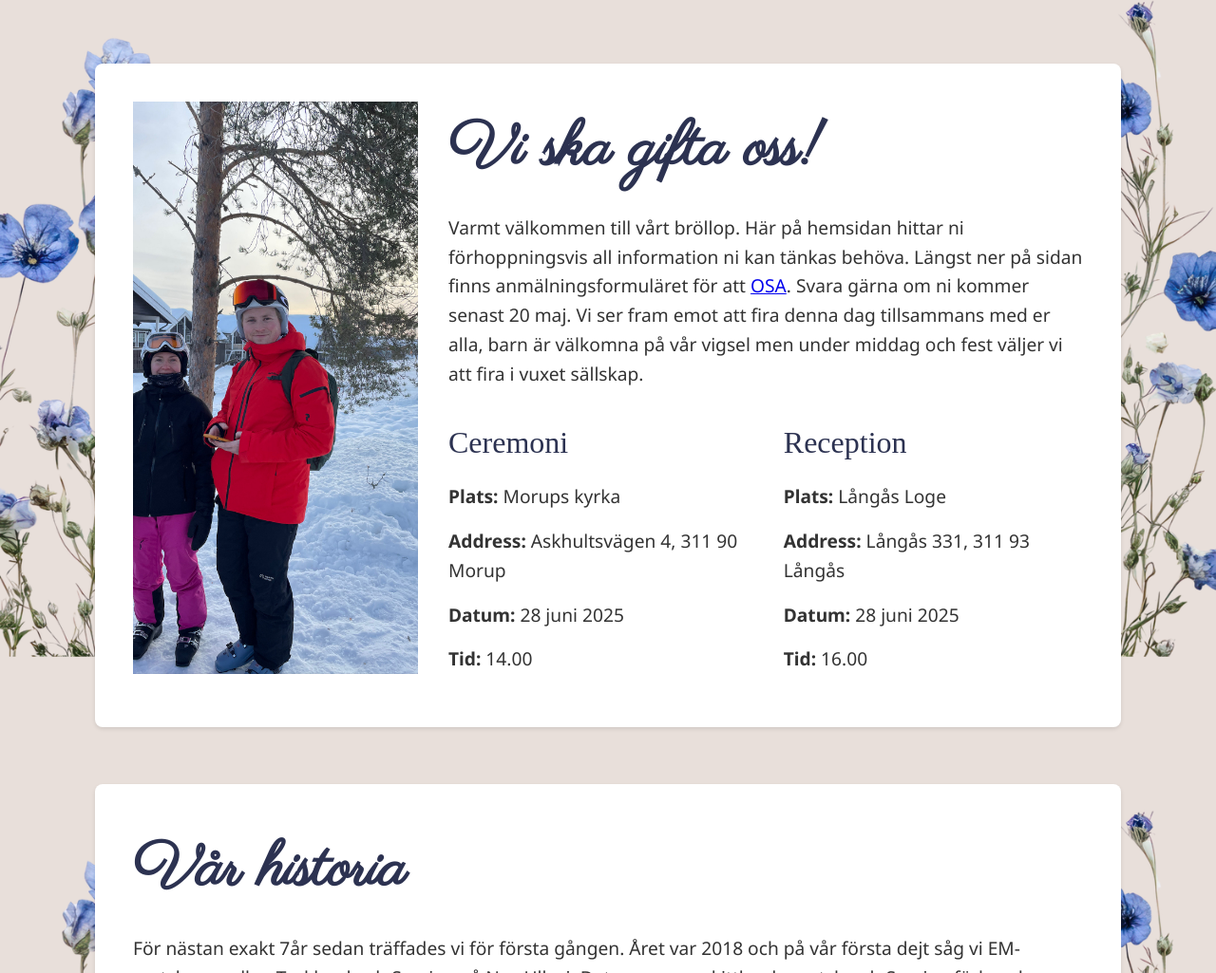
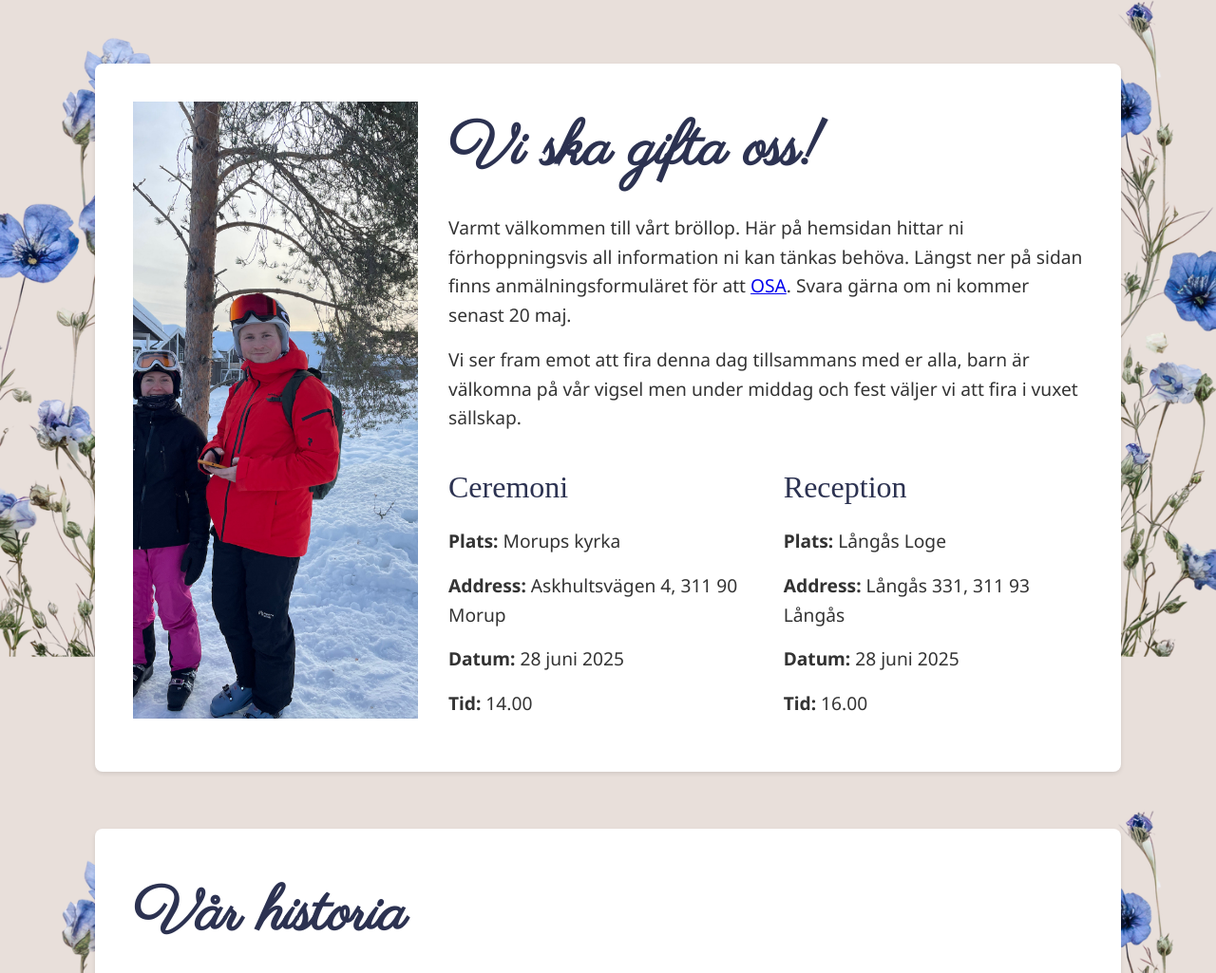
Before and after one commit to Carl-JohanJaberg/Carl-JohanJaberg.github.io-C-J-Mimmi-brollop, a plain HTML site: page index.html in a window 1280 px wide. Shown: the part 1015-2040 px from the top of the page at 95% size. Drawn offline with Linux system fonts and the light colour scheme; a script that the page names is missing; a web font is replaced by a local one.

Commit message:
Update index.html

```diff
--- a/index.html
+++ b/index.html
@@ -82,7 +82,8 @@ var x = setInterval(function() {
     <div class="details-container">
         <h1>Vi ska gifta oss!</h1>
         <p>Varmt välkommen till vårt bröllop. Här på hemsidan hittar ni förhoppningsvis all information ni kan tänkas behöva.
-        Längst ner på sidan finns anmälningsformuläret för att <a href="#osa">OSA</a>. Svara gärna om ni kommer senast 20 maj. Vi ser fram emot att fira denna dag tillsammans med er alla, barn är välkomna på vår vigsel men under middag och fest väljer vi att fira i vuxet sällskap.</p>
+        Längst ner på sidan finns anmälningsformuläret för att <a href="#osa">OSA</a>. Svara gärna om ni kommer senast 20 maj.</p>
+          <p>Vi ser fram emot att fira denna dag tillsammans med er alla, barn är välkomna på vår vigsel men under middag och fest väljer vi att fira i vuxet sällskap.</p>
         <div class="details-content">
             <div class="details-information">
             <h2>Ceremoni</h2>
```
